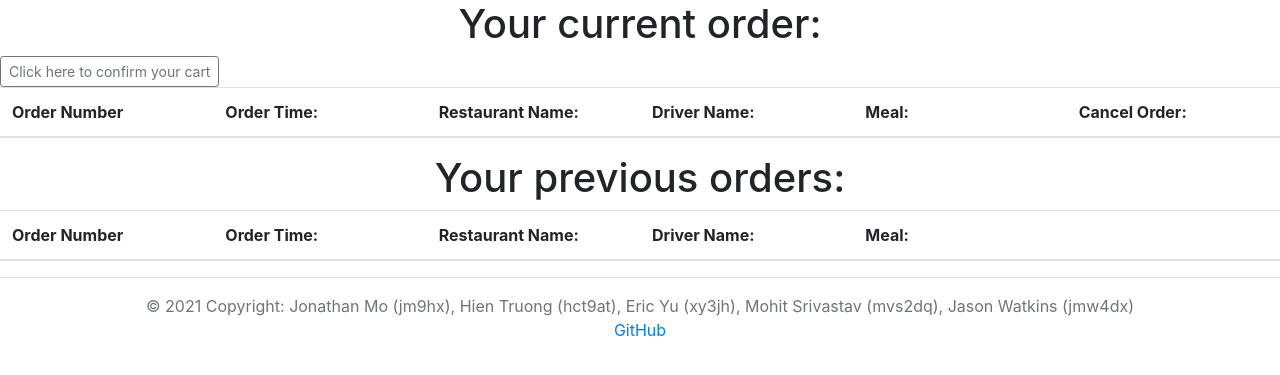
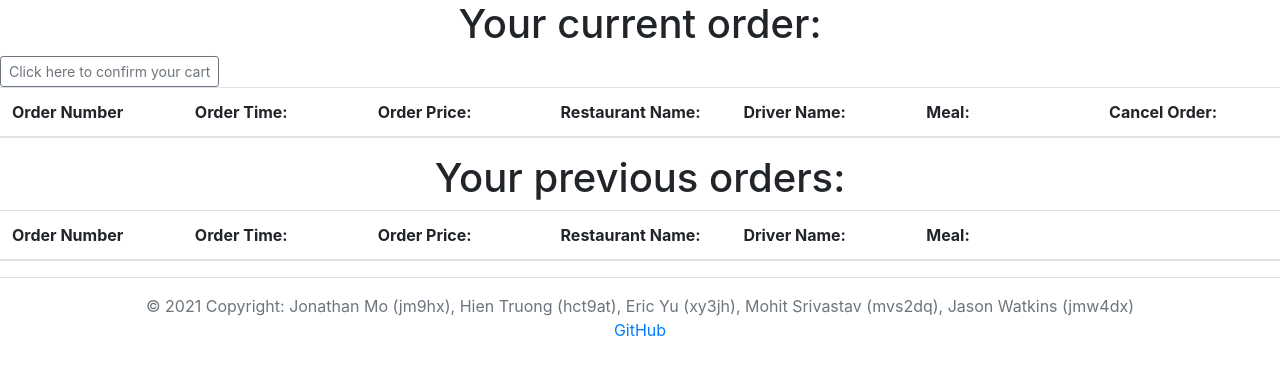
Before and after one commit to Boxrof/CS4750Project, a PHP site: page /cart.php in a window 1280 px wide. Shown: the part 72-447 px from the top of the page. Run offline with PHP 8.4, Linux system fonts and the light colour scheme; data that the repository does not hold is empty; some libraries are stand-ins or nearby versions.

Commit message:
updates for o_price

```diff
--- a/cart.php
+++ b/cart.php
@@ -34,6 +34,7 @@
                 echo "<tr>";
                     echo "<th scope='col'> Order Number </th>";
                     echo "<th scope='col'> Order Time: </th>";
+                    echo "<th scope='col'> Order Price: </th>";
                     echo "<th scope='col'> Restaurant Name: </th>";
                     echo "<th scope='col'> Driver Name: </th>";
                     echo "<th scope='col'> Meal:  </th>";
@@ -84,10 +85,12 @@
                         if ($count == 0) {
                             echo('<td> ' .  $row["order_number"]. '</td>');
                             echo('<td> ' .  $row["order_time"]. '</td>');
+                            echo('<td> ' .  $row["o_price"]. '</td>');
                             echo('<td> ' .  $name. '</td>');
                             echo('<td> ' .  $driver_name. '</td>');
                             echo('<td> ' .  $meal_name. '</td>');
                         } else {
+                            echo('<td></td>');
                             echo('<td></td>');
                             echo('<td></td>');
                             echo('<td></td>');
@@ -120,6 +123,7 @@
             echo "<tr>";
                 echo "<th scope='col'> Order Number </th>";
                 echo "<th scope='col'> Order Time: </th>";
+                echo "<th scope='col'> Order Price: </th>";
                 echo "<th scope='col'> Restaurant Name: </th>";
                 echo "<th scope='col'> Driver Name: </th>";
                 echo "<th scope='col'> Meal:  </th>";
@@ -170,10 +174,12 @@
                     if ($count == 0) {
                         echo('<td> ' .  $row["order_number"]. '</td>');
                         echo('<td> ' .  $row["order_time"]. '</td>');
+                        echo('<td> ' .  $row["o_price"]. '</td>');
                         echo('<td> ' .  $name. '</td>');
                         echo('<td> ' .  $driver_name. '</td>');
                         echo('<td> ' .  $meal_name. '</td>');
                     } else {
+                        echo('<td></td>');
                         echo('<td></td>');
                         echo('<td></td>');
                         echo('<td></td>');
```
Also changed, not shown: index.php (+4 -4 lines), order.php (+7 -2 lines).
